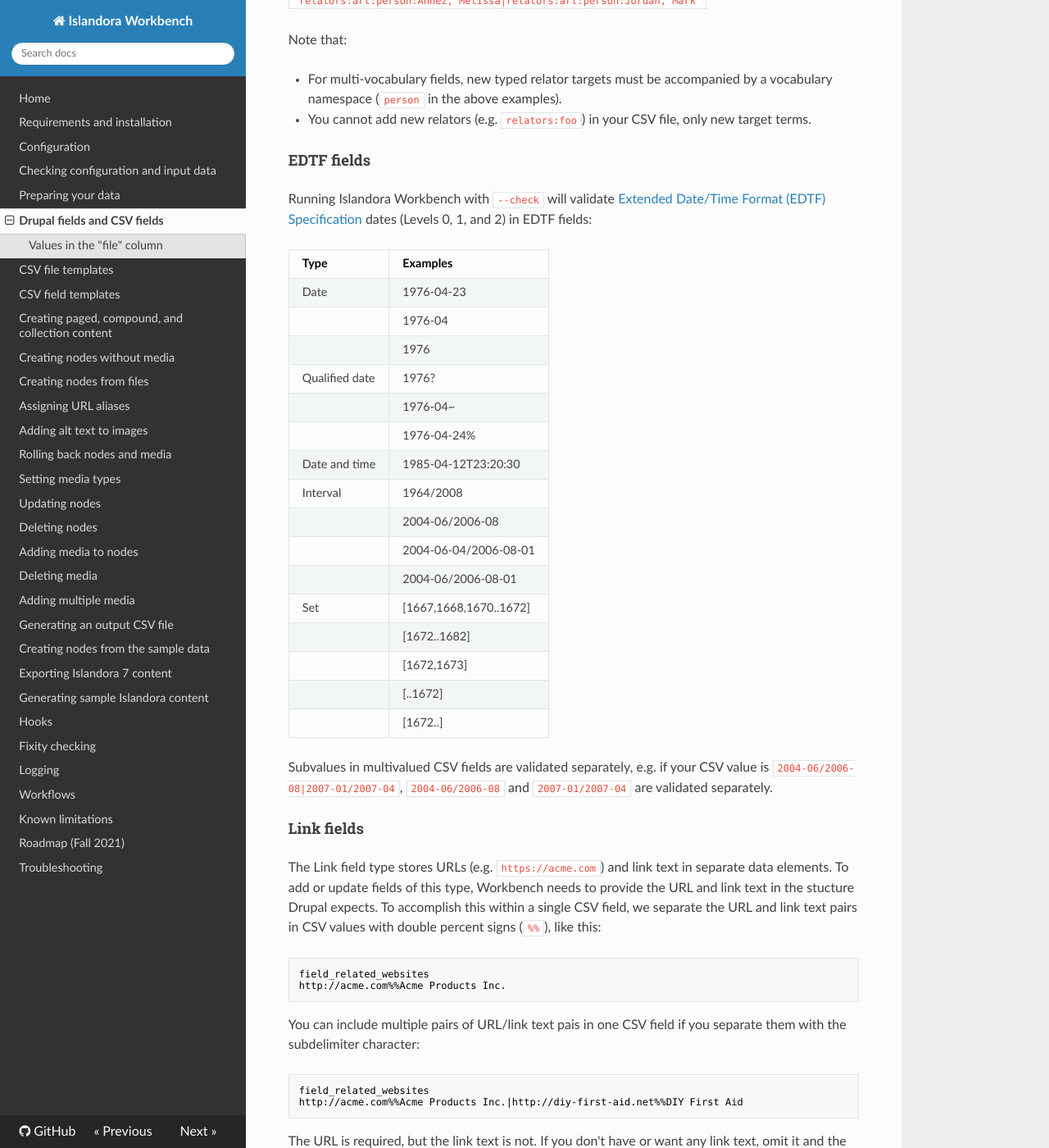
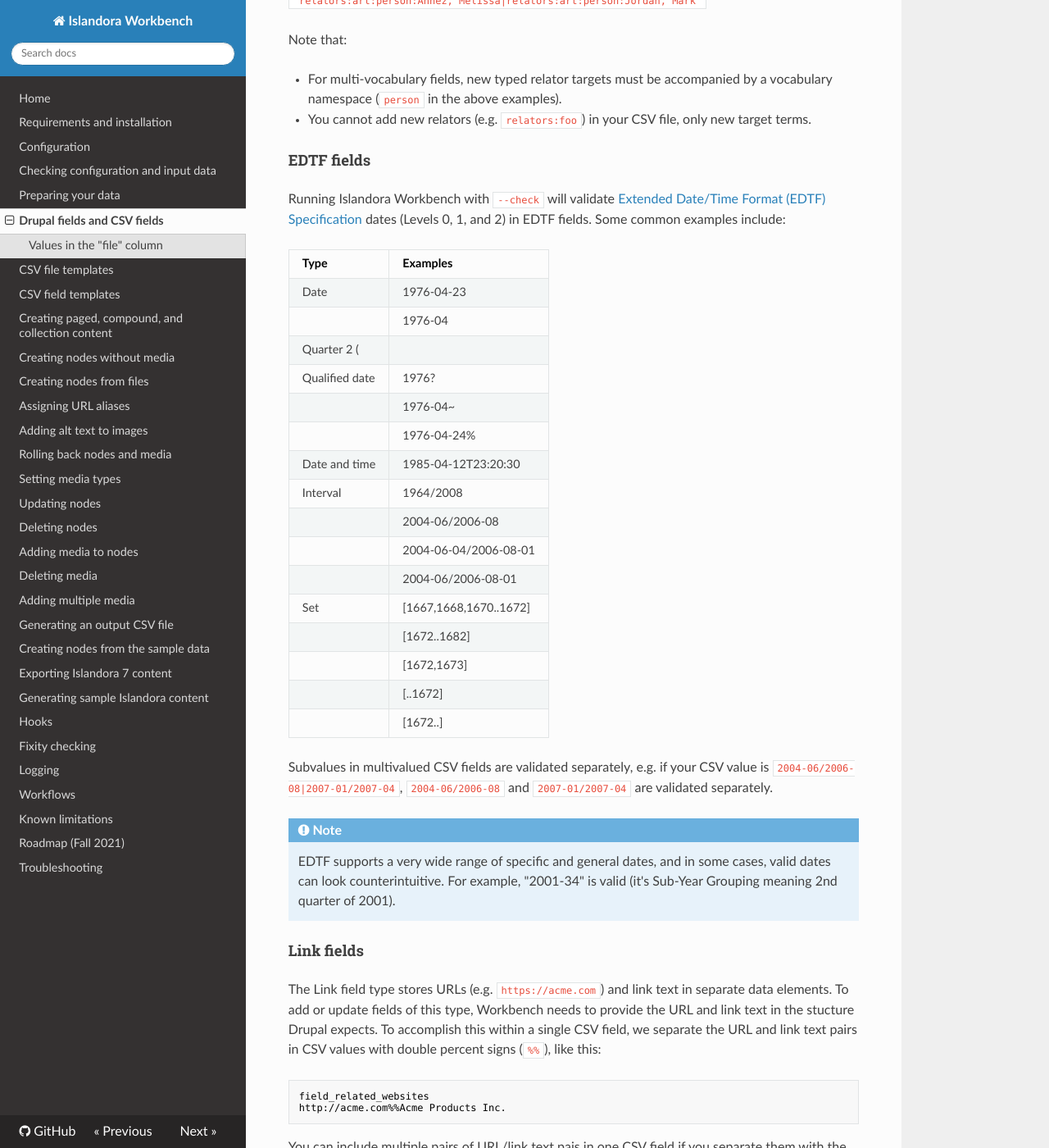
Before and after one commit to mjordan/islandora_workbench_docs, an MkDocs documentation site: the page built from docs/fields.md, in a window 1280 px wide and 1400 px high, scrolled down 13461 px. Shown: the whole window at 82% size. Built offline with MkDocs 1.6.1, drawn with Linux system fonts in a browser that asks for light colours; nearby versions of some CDN libraries; old or Windows-style settings are respelled for this version of MkDocs.

Commit message:
Updated EDTF section of fields.md.

```diff
--- a/docs/fields.md
+++ b/docs/fields.md
@@ -346,13 +346,13 @@
 
 #### EDTF fields
 
-Running Islandora Workbench with `--check` will validate [Extended Date/Time Format (EDTF) Specification](https://www.loc.gov/standards/datetime/) dates (Levels 0, 1, and 2) in EDTF fields:
+Running Islandora Workbench with `--check` will validate [Extended Date/Time Format (EDTF) Specification](https://www.loc.gov/standards/datetime/) dates (Levels 0, 1, and 2) in EDTF fields. Some common examples include:
 
 | Type | Examples |
 | --- | --- |
 | Date | 1976-04-23 |
 | | 1976-04 |
-| | 1976 |
+Quarter 2 (| | 1976 |
 | Qualified date | 1976? |
 | | 1976-04~ |
 | | 1976-04-24% |
@@ -368,6 +368,10 @@
 |  | [1672..] |
 
 Subvalues in multivalued CSV fields are validated separately, e.g. if your CSV value is `2004-06/2006-08|2007-01/2007-04`, `2004-06/2006-08` and `2007-01/2007-04` are validated separately.
+
+!!! note
+    EDTF supports a very wide range of specific and general dates, and in some cases, valid dates can look counterintuitive. For example, "2001-34" is valid (it's Sub-Year Grouping meaning 2nd quarter of 2001).
+
 
 #### Link fields
 
```
Also changed, not shown: site/index.html, site/sitemap.xml.
